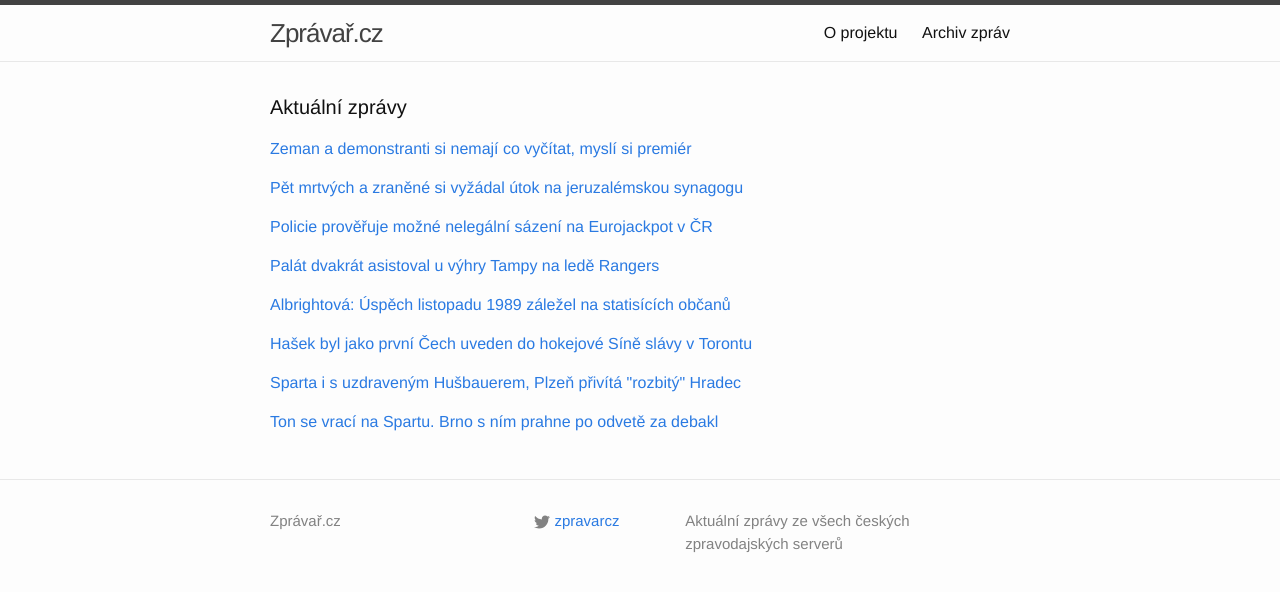
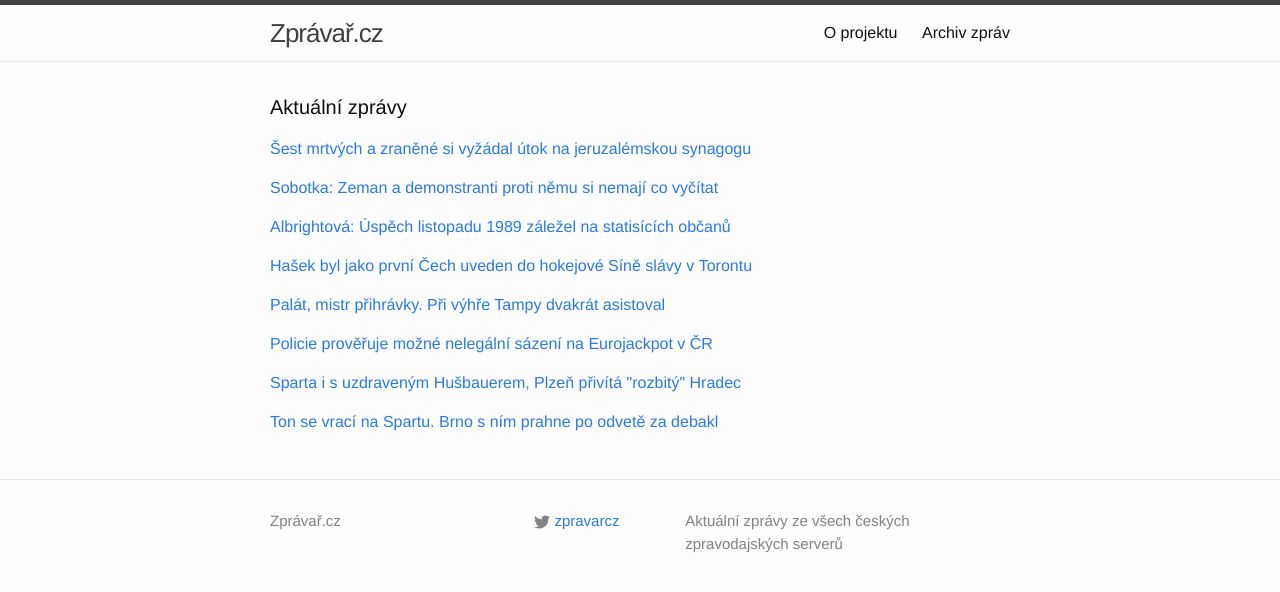
Before and after one commit to adliska/zpravar, a Jekyll site: the page built from index.html, in a window 1280 px wide. Shown: the top 592 px of the page. Built offline with Jekyll 4.4.1, drawn with Linux system fonts in a browser that asks for light colours; some of the changed lines change nothing that is shown.

Commit message:
zpravar news update

```diff
--- a/index.html
+++ b/index.html
@@ -5,9 +5,26 @@ layout: default
 <div class="home">
     <h1 class="page-heading">Aktuální zprávy</h1>
 
-<p><a href="javascript:;" onclick="toggle_visibility('zpravy0')">Zeman a demonstranti si nemají co vyčítat, myslí si premiér</a></p>
+<p><a href="javascript:;" onclick="toggle_visibility('zpravy0')">Šest mrtvých a zraněné si vyžádal útok na jeruzalémskou synagogu</a></p>
 <div id="zpravy0" style="display:none">
 <ul>
+<li><a href=http://zpravy.e15.cz/zahranicni/udalosti/sest-mrtvych-a-zranene-si-vyzadal-utok-na-jeruzalemskou-synagogu-1137708>Šest mrtvých a zraněné si vyžádal útok na jeruzalémskou synagogu - zpravy.e15.cz</a></li>
+<li><a href=http://www.ceskatelevize.cz/ct24/svet/292730-utocnici-vrazdili-v-jeruzalemske-synagoze-policie-je-zastrelila/>Útočníci vraždili v jeruzalémské synagoze, policie je zastřelila - www.ceskatelevize.cz</a></li>
+<li><a href=http://www.novinky.cz/zahranicni/blizky-a-stredni-vychod/353735-sekery-noze-a-strelba-atentatnici-zabili-v-jeruzalemske-synagoze-ctyri-lidi.html>Sekery, nože a střelba. Atentátníci zabili v jeruzalémské synagoze čtyři lidi - www.novinky.cz</a></li>
+<li><a href=http://zahranicni.ihned.cz/blizky-vychod/c1-63136160-palestinci-zautocili-na-synagogu-v-jeruzaleme-neprezilo-celkem-sest-lidi>Palestinci zaútočili na synagogu v Jeruzalémě. Nepřežilo celkem šest lidí - zahranicni.ihned.cz</a></li>
+<li><a href=http://www.novinky.cz/zahranicni/blizky-a-stredni-vychod/353735-atentatnici-zabili-v-jeruzalemske-synagoze-ctyri-lidi.html>Atentátníci zabili v jeruzalémské synagoze čtyři lidi - www.novinky.cz</a></li>
+<li><a href=http://www.ceskatelevize.cz/ct24/svet/292730-utocnici-zabili-v-jeruzalemske-synagoze-dva-lidi-sami-take-zemreli/>Útočníci zabili v jeruzalémské synagoze dva lidi, sami také zemřeli - www.ceskatelevize.cz</a></li>
+<li><a href=http://zpravy.e15.cz/zahranicni/udalosti/pet-mrtvych-a-zranene-si-vyzadal-utok-na-jeruzalemskou-synagogu-1137708>Pět mrtvých a zraněné si vyžádal útok na jeruzalémskou synagogu - zpravy.e15.cz</a></li>
+<li><a href=http://www.ceskenoviny.cz/zpravy/zpravy/sest-mrtvych-a-zranene-si-vyzadal-utok-na-jeruzalemskou-synagogu/1148353>Šest mrtvých a zraněné si vyžádal útok na jeruzalémskou synagogu - www.ceskenoviny.cz</a></li>
+<li><a href=http://www.novinky.cz/zahranicni/blizky-a-stredni-vychod/353735-atentatnici-zautocili-v-jeruzalemske-synagoze-nozi-a-sekerami.html>Atentátníci zaútočili v jeruzalémské synagoze noži a sekerami - www.novinky.cz</a></li>
+<li><a href=http://zahranicni.ihned.cz/blizky-vychod/c1-63136160-palestinci-zautocili-na-synagogu-v-jeruzaleme-neprezilo-pet-lidi>Palestinci zaútočili na synagogu v Jeruzalémě. Nepřežilo pět lidí - zahranicni.ihned.cz</a></li>
+<li><a href=http://zpravy.aktualne.cz/zahranici/muzi-s-nozem-zabili-pet-lidi-v-synagoze-v-jeruzaleme/r~fd6f00346eeb11e497f0002590604f2e/>Muži s nožem zabili pět lidí v synagoze v Jeruzalémě - zpravy.aktualne.cz</a></li>
+<li><a href=http://www.novinky.cz/zahranicni/blizky-a-stredni-vychod/353735-v-jeruzalemske-synagoze-utocili-nozi-a-sekerami.html>V jeruzalémské synagoze útočili noži a sekerami - www.novinky.cz</a></li>
+</ul>
+</div><p><a href="javascript:;" onclick="toggle_visibility('zpravy1')">Sobotka: Zeman a demonstranti proti němu si nemají co vyčítat</a></p>
+<div id="zpravy1" style="display:none">
+<ul>
+<li><a href=http://domaci.ihned.cz/domaci/c1-63136370-sobotka-zeman-a-demonstranti-proti-nemu-si-nemaji-co-vycitat>Sobotka: Zeman a demonstranti proti němu si nemají co vyčítat - domaci.ihned.cz</a></li>
 <li><a href=http://www.denik.cz/z_domova/zeman-a-demonstranti-si-nemaji-co-vycitat-mysli-si-premier-20141118.html>Zeman a demonstranti si nemají co vyčítat, myslí si premiér - www.denik.cz</a></li>
 <li><a href=http://www.tyden.cz/rubriky/domaci/politika/sobotka-vejce-se-nehazeji-a-zeman-nema-mluvit-sproste_324531.html>Sobotka: Vejce se neházejí. A Zeman nemá mluvit sprostě - www.tyden.cz</a></li>
 <li><a href=http://www.lidovky.cz/vajce-se-na-prezidenta-nehazeji-je-to-neprijatelna-agrese-rika-sobotka-1ei-/zpravy-domov.aspx?c=A141118_072211_ln_domov_sk>Sobotka odsoudil házení vajec na prezidenta. Nepřijatelná agrese, říká  - www.lidovky.cz</a></li>
@@ -16,48 +33,37 @@ layout: default
 <li><a href=http://zpravy.idnes.cz/sobotka-odsoudil-protesty-proti-zemanovi-fjj-/domaci.aspx?c=A141117_233908_domaci_jj>Sobotka: Na prezidenta se vejce neházejí, nemá ale rozdělovat společnost - zpravy.idnes.cz</a></li>
 <li><a href=http://www.ceskenoviny.cz/zpravy/zpravy/sobotka-zeman-a-demonstranti-proti-nemu-si-nemaji-co-vycitat/1148328>Sobotka: Zeman a demonstranti proti němu si nemají co vyčítat - www.ceskenoviny.cz</a></li>
 </ul>
-</div><p><a href="javascript:;" onclick="toggle_visibility('zpravy1')">Pět mrtvých a zraněné si vyžádal útok na jeruzalémskou synagogu</a></p>
-<div id="zpravy1" style="display:none">
-<ul>
-<li><a href=http://zpravy.e15.cz/zahranicni/udalosti/pet-mrtvych-a-zranene-si-vyzadal-utok-na-jeruzalemskou-synagogu-1137708>Pět mrtvých a zraněné si vyžádal útok na jeruzalémskou synagogu - zpravy.e15.cz</a></li>
-<li><a href=http://www.ceskenoviny.cz/zpravy/zpravy/sest-mrtvych-a-zranene-si-vyzadal-utok-na-jeruzalemskou-synagogu/1148353>Šest mrtvých a zraněné si vyžádal útok na jeruzalémskou synagogu - www.ceskenoviny.cz</a></li>
-<li><a href=http://www.novinky.cz/zahranicni/blizky-a-stredni-vychod/353735-atentatnici-zautocili-v-jeruzalemske-synagoze-nozi-a-sekerami.html>Atentátníci zaútočili v jeruzalémské synagoze noži a sekerami - www.novinky.cz</a></li>
-<li><a href=http://zahranicni.ihned.cz/blizky-vychod/c1-63136160-palestinci-zautocili-na-synagogu-v-jeruzaleme-neprezilo-pet-lidi>Palestinci zaútočili na synagogu v Jeruzalémě. Nepřežilo pět lidí - zahranicni.ihned.cz</a></li>
-<li><a href=http://zpravy.idnes.cz/utok-palestincu-se-sekyrami-v-syngoze-v-jeruzaleme-fx8-/zahranicni.aspx?c=A141118_065958_zahranicni_skr>Po útoku ozbrojenců v synagoze v Jeruzalémě je pět mrtvých - zpravy.idnes.cz</a></li>
-<li><a href=http://zpravy.aktualne.cz/zahranici/muzi-s-nozem-zabili-pet-lidi-v-synagoze-v-jeruzaleme/r~fd6f00346eeb11e497f0002590604f2e/>Muži s nožem zabili pět lidí v synagoze v Jeruzalémě - zpravy.aktualne.cz</a></li>
-<li><a href=http://www.novinky.cz/zahranicni/blizky-a-stredni-vychod/353735-v-jeruzalemske-synagoze-utocili-nozi-a-sekerami.html>V jeruzalémské synagoze útočili noži a sekerami - www.novinky.cz</a></li>
-</ul>
-</div><p><a href="javascript:;" onclick="toggle_visibility('zpravy2')">Policie prověřuje možné nelegální sázení na Eurojackpot v ČR</a></p>
+</div><p><a href="javascript:;" onclick="toggle_visibility('zpravy2')">Albrightová: Úspěch listopadu 1989 záležel na statisících občanů</a></p>
 <div id="zpravy2" style="display:none">
-<ul>
-<li><a href=http://www.denik.cz/ekonomika/policie-proveruje-mozne-nelegalni-sazeni-na-eurojackpot-v-cr-20141118.html>Policie prověřuje možné nelegální sázení na Eurojackpot v ČR - www.denik.cz</a></li>
-<li><a href=http://zpravy.e15.cz/pravo-a-byznys/miliardovy-eurojackpot-laka-nelegalni-hrace-sazka-zaluje-lottoland-1137663>Miliardový Eurojackpot láká nelegální hráče. Sazka žaluje Lottoland - zpravy.e15.cz</a></li>
-<li><a href=http://ekonomika.idnes.cz/policie-setri-podvod-v-sazeni-na-eurojackpot-f3h-/ekoakcie.aspx?c=A141118_073555_ekoakcie_skr>Policie vyšetřuje sázky na Eurojackpot, které nabízí firma z Gibraltaru - ekonomika.idnes.cz</a></li>
-<li><a href=http://www.financninoviny.cz/zpravodajstvi/zpravy/e15-policie-proveruje-mozne-nelegalni-sazeni-na-eurojackpot-v-cr/1148342>E15: Policie prověřuje možné nelegální sázení na Eurojackpot v ČR - www.financninoviny.cz</a></li>
-</ul>
-</div><p><a href="javascript:;" onclick="toggle_visibility('zpravy3')">Palát dvakrát asistoval u výhry Tampy na ledě Rangers</a></p>
-<div id="zpravy3" style="display:none">
-<ul>
-<li><a href=http://www.denik.cz/hokej/palat-dvakrat-asistoval-u-vyhry-tampy-na-lede-rangers-20141118.html>Palát dvakrát asistoval u výhry Tampy na ledě Rangers - www.denik.cz</a></li>
-<li><a href=http://hokej.idnes.cz/palat-prihral-na-dva-goly-0xb-/nhl.aspx?c=A141118_072306_nhl_Mkr>Palát přihrál na dva góly Tampy Bay u výhry na ledě Rangers - hokej.idnes.cz</a></li>
-<li><a href=http://www.sportovninoviny.cz/zpravy/palat-prispel-dvema-asistencemi-k-vyhre-tampy-na-lede-rangers/1148357>Palát přispěl dvěma asistencemi k výhře Tampy na ledě Rangers - www.sportovninoviny.cz</a></li>
-<li><a href=http://sport.aktualne.cz/palat-prispel-k-vyhre-tampy-dvema-asistencemi/r~90d113e06ee611e4b5c5002590604f2e/>Palát přispěl k výhře Tampy dvěma asistencemi - sport.aktualne.cz</a></li>
-</ul>
-</div><p><a href="javascript:;" onclick="toggle_visibility('zpravy4')">Albrightová: Úspěch listopadu 1989 záležel na statisících občanů</a></p>
-<div id="zpravy4" style="display:none">
 <ul>
 <li><a href=http://zpravy.e15.cz/zahranicni/udalosti/albrightova-uspech-listopadu-1989-zalezel-na-statisicich-obcanu-2-1137707>Albrightová: Úspěch listopadu 1989 záležel na statisících občanů - zpravy.e15.cz</a></li>
 <li><a href=http://www.ceskenoviny.cz/zpravy/zpravy/albrightova-uspech-listopadu-1989-zalezel-na-statisicich-obcanu/1148333>Albrightová: Úspěch listopadu 1989 záležel na statisících občanů - www.ceskenoviny.cz</a></li>
 <li><a href=http://www.novinky.cz/zahranicni/amerika/353733-albrightova-ocenila-ulohu-havla-pomohl-nastolit-demokracii.html>Albrightová ocenila úlohu Havla, pomohl nastolit demokracii - www.novinky.cz</a></li>
 <li><a href=http://www.ceskenoviny.cz/zpravy/zpravy/havel-se-podle-albrightove-zaslouzil-o-uspech-listopadu-1989/1148333>Havel se podle Albrightové zasloužil o úspěch listopadu 1989 - www.ceskenoviny.cz</a></li>
 </ul>
-</div><p><a href="javascript:;" onclick="toggle_visibility('zpravy5')">Hašek byl jako první Čech uveden do hokejové Síně slávy v Torontu</a></p>
-<div id="zpravy5" style="display:none">
+</div><p><a href="javascript:;" onclick="toggle_visibility('zpravy3')">Hašek byl jako první Čech uveden do hokejové Síně slávy v Torontu</a></p>
+<div id="zpravy3" style="display:none">
 <ul>
 <li><a href=http://www.denik.cz/hokej/hasek-byl-jako-prvni-cech-uveden-do-hokejove-sine-slavy-v-torontu-20141118.html>Hašek byl jako první Čech uveden do hokejové Síně slávy v Torontu - www.denik.cz</a></li>
 <li><a href=http://hokej.idnes.cz/dominik-hasek-byl-jako-prvni-cech-uveden-do-hokejove-sine-slavy-v-torontu-1q5-/nhl.aspx?c=A141118_071808_nhl_ten>Hašek byl jako první Čech uveden do hokejové Síně slávy v Torontu - hokej.idnes.cz</a></li>
 <li><a href=http://sport.aktualne.cz/hasek-a-dalsi-legendy-byli-uvedeni-do-sine-slavy/r~08a704466ee311e4b6d20025900fea04/>Hašek a další legendy byli uvedeni do Síně slávy - sport.aktualne.cz</a></li>
 <li><a href=http://www.sportovninoviny.cz/zpravy/hasek-byl-jako-prvni-cech-uveden-do-hokejove-sine-slavy-v-torontu/1148336>Hašek byl jako první Čech uveden do hokejové Síně slávy v Torontu - www.sportovninoviny.cz</a></li>
+</ul>
+</div><p><a href="javascript:;" onclick="toggle_visibility('zpravy4')">Palát, mistr přihrávky. Při výhře Tampy dvakrát asistoval</a></p>
+<div id="zpravy4" style="display:none">
+<ul>
+<li><a href=http://www.tyden.cz/rubriky/sport/hokej/nhl/palat-mistr-prihravky-pri-vyhre-tampy-dvakrat-asistoval_324534.html>Palát, mistr přihrávky. Při výhře Tampy dvakrát asistoval - www.tyden.cz</a></li>
+<li><a href=http://hokej.idnes.cz/palat-prihral-na-dva-goly-0xb-/nhl.aspx?c=A141118_072306_nhl_Mkr>Palát přihrál na dva góly Tampy Bay u výhry na ledě Rangers - hokej.idnes.cz</a></li>
+<li><a href=http://www.sportovninoviny.cz/zpravy/palat-prispel-dvema-asistencemi-k-vyhre-tampy-na-lede-rangers/1148357>Palát přispěl dvěma asistencemi k výhře Tampy na ledě Rangers - www.sportovninoviny.cz</a></li>
+<li><a href=http://sport.aktualne.cz/palat-prispel-k-vyhre-tampy-dvema-asistencemi/r~90d113e06ee611e4b5c5002590604f2e/>Palát přispěl k výhře Tampy dvěma asistencemi - sport.aktualne.cz</a></li>
+</ul>
+</div><p><a href="javascript:;" onclick="toggle_visibility('zpravy5')">Policie prověřuje možné nelegální sázení na Eurojackpot v ČR</a></p>
+<div id="zpravy5" style="display:none">
+<ul>
+<li><a href=http://www.denik.cz/ekonomika/policie-proveruje-mozne-nelegalni-sazeni-na-eurojackpot-v-cr-20141118.html>Policie prověřuje možné nelegální sázení na Eurojackpot v ČR - www.denik.cz</a></li>
+<li><a href=http://zpravy.e15.cz/pravo-a-byznys/miliardovy-eurojackpot-laka-nelegalni-hrace-sazka-zaluje-lottoland-1137663>Miliardový Eurojackpot láká nelegální hráče. Sazka žaluje Lottoland - zpravy.e15.cz</a></li>
+<li><a href=http://ekonomika.idnes.cz/policie-setri-podvod-v-sazeni-na-eurojackpot-f3h-/ekoakcie.aspx?c=A141118_073555_ekoakcie_skr>Policie vyšetřuje sázky na Eurojackpot, které nabízí firma z Gibraltaru - ekonomika.idnes.cz</a></li>
+<li><a href=http://www.financninoviny.cz/zpravodajstvi/zpravy/e15-policie-proveruje-mozne-nelegalni-sazeni-na-eurojackpot-v-cr/1148342>E15: Policie prověřuje možné nelegální sázení na Eurojackpot v ČR - www.financninoviny.cz</a></li>
 </ul>
 </div><p><a href="javascript:;" onclick="toggle_visibility('zpravy6')">Sparta i s uzdraveným Hušbauerem, Plzeň přivítá "rozbitý" Hradec</a></p>
 <div id="zpravy6" style="display:none">
```
